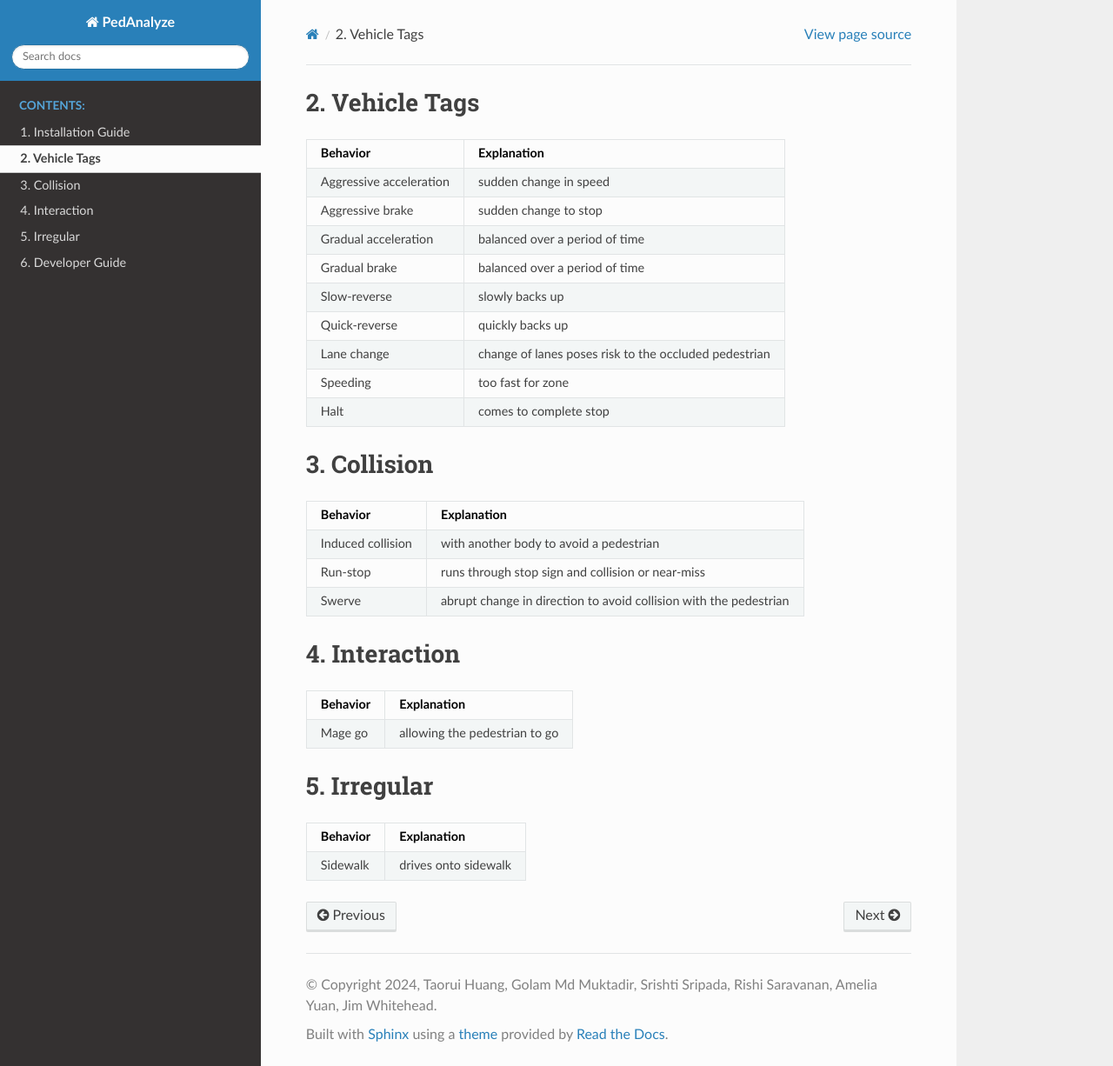
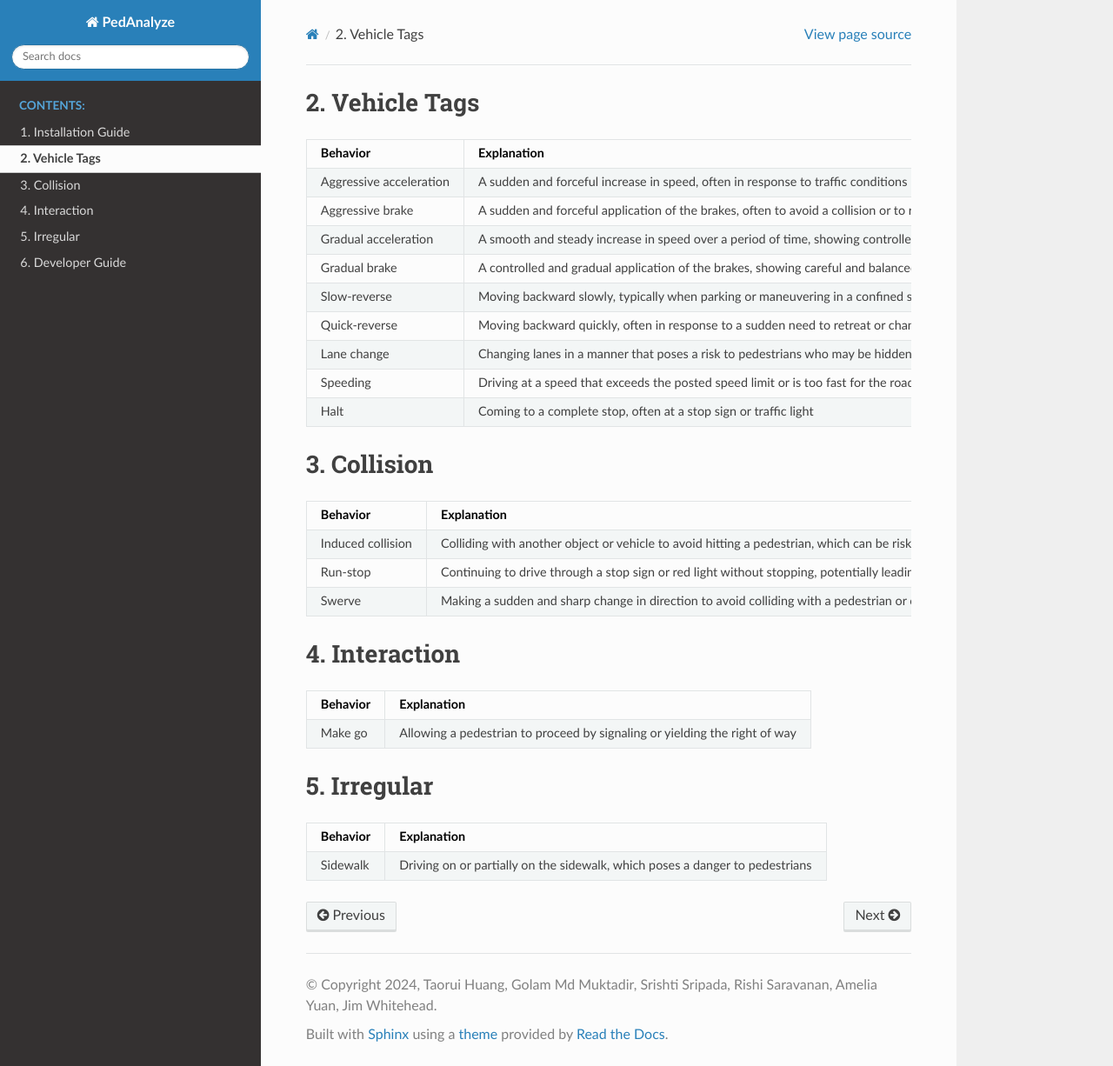
Before and after one commit to AugmentedDesignLab/ped-behavior-annotator, a Sphinx documentation site: the page built from docs/source/vehicle-behavior-tags.md, in a window 1280 px wide and 1226 px high. Shown: the whole window at 87% size. Built offline with Sphinx 7.4.7 and the Read the Docs theme 2.0.0, drawn with Linux system fonts in a browser that asks for light colours; pages that are not in the unit, such as notebooks, are missing from menus.

Commit message:
Update vehicle-behavior-tags.md

```diff
--- a/docs/source/vehicle-behavior-tags.md
+++ b/docs/source/vehicle-behavior-tags.md
@@ -3,31 +3,31 @@
 # Vehicle Tags
 | Behavior | Explanation |
 | ----------- | ----------- |
-| Aggressive acceleration | sudden change in speed |
-| Aggressive brake | sudden change to stop |
-| Gradual acceleration | balanced over a period of time |
-| Gradual brake | balanced over a period of time |
-| Slow-reverse | slowly backs up |
-| Quick-reverse | quickly backs up |
-| Lane change | change of lanes poses risk to the occluded pedestrian |
-| Speeding | too fast for zone |
-| Halt | comes to complete stop |
+| Aggressive acceleration | A sudden and forceful increase in speed, often in response to traffic conditions |
+| Aggressive brake | A sudden and forceful application of the brakes, often to avoid a collision or to respond to a sudden hazard |
+| Gradual acceleration | A smooth and steady increase in speed over a period of time, showing controlled and balanced driving |
+| Gradual brake | A controlled and gradual application of the brakes, showing careful and balanced deceleration |
+| Slow-reverse | Moving backward slowly, typically when parking or maneuvering in a confined space |
+| Quick-reverse | Moving backward quickly, often in response to a sudden need to retreat or change direction |
+| Lane change | Changing lanes in a manner that poses a risk to pedestrians who may be hidden from view, such as those behind other vehicles or obstacles |
+| Speeding | Driving at a speed that exceeds the posted speed limit or is too fast for the road conditions, increasing the risk of accidents |
+| Halt | Coming to a complete stop, often at a stop sign or traffic light |
 
 
 # Collision
 | Behavior | Explanation |
 | ----------- | ----------- |
-| Induced collision | with another body to avoid a pedestrian |
-| Run-stop | runs through stop sign and collision or near-miss |
-| Swerve | abrupt change in direction to avoid collision with the pedestrian |
+| Induced collision | Colliding with another object or vehicle to avoid hitting a pedestrian, which can be risky |
+| Run-stop | Continuing to drive through a stop sign or red light without stopping, potentially leading to a collision or near-miss |
+| Swerve | Making a sudden and sharp change in direction to avoid colliding with a pedestrian or other obstacle |
 
 
 # Interaction
 | Behavior | Explanation |
 | ----------- | ----------- |
-| Mage go | allowing the pedestrian to go |
+| Make go | Allowing a pedestrian to proceed by signaling or yielding the right of way |
 
 # Irregular
 | Behavior | Explanation |
 | ----------- | ----------- |
-| Sidewalk | drives onto sidewalk |
+| Sidewalk | Driving on or partially on the sidewalk, which poses a danger to pedestrians |
```
